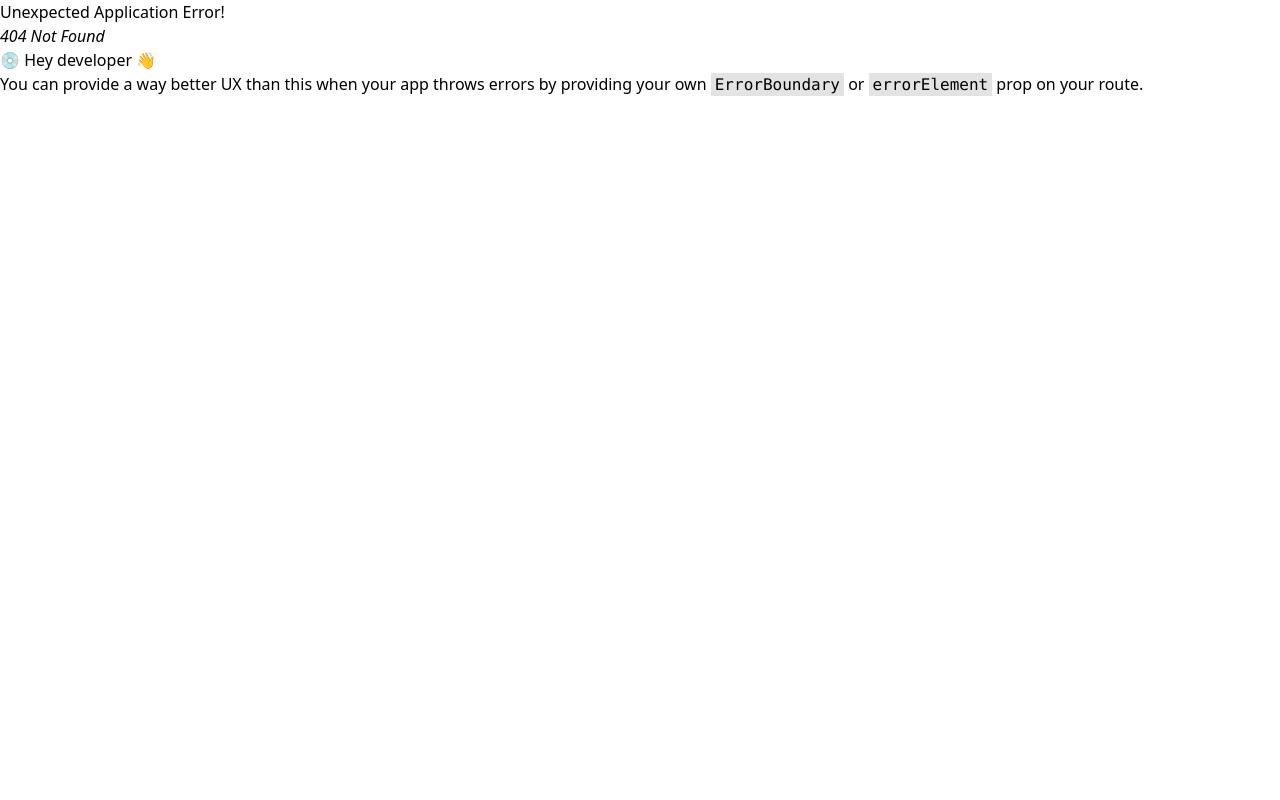
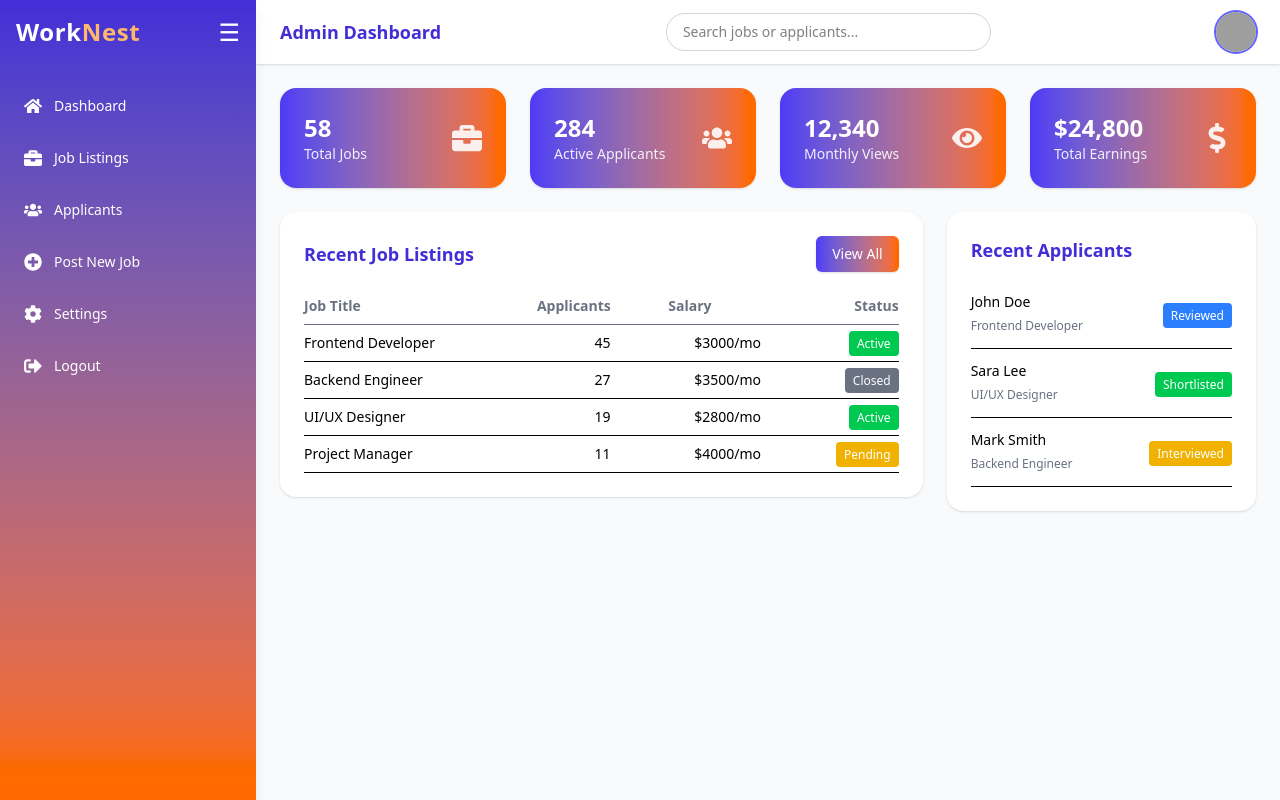
Before and after one commit to kavinduhasakelum/Job-listing-website, a React (Vite) app in the folder Frontend/: page /admin in a window 1280 px wide. Before the commit this address had no page. Built offline with nearby package versions, Linux system fonts and the light colour scheme; grey boxes are pictures that could not be loaded.

Commit message:
Add Admin Dashboard with WorkNest Theme Colors

```diff
--- a/Frontend/src/App.jsx
+++ b/Frontend/src/App.jsx
@@ -7,42 +7,27 @@ import SearchJob from "./pages/SearchJob";
 import RegisterLogin from "./pages/RegisterLogin";
 import JobPostForm from "./pages/JobPostForm";
 import ChatPage from "./pages/Chat";
-
+import AdminDashboard from "./pages/AdminDashboard";
 
 const router = createBrowserRouter([
   {
     path: "/",
-    element: <Root />,
+    element: <Root />,   // Main site layout (Navbar + Footer + <Outlet />)
     children: [
-      {
-        index: true,
-        element: <HomePage />,
-      },
-      {
-        path: "job",
-        element: <JobView />,
-      },
-      {
-        path: "jobs",
-        element: <SearchJob />,
-      },
-      {
-        path: "register",
-        element: <RegisterLogin />,
-      },
-      {
-        path: "postjob",
-        element: <JobPostForm />,
-      },
-      {
-        path: "search",
-        element: <SearchJob />,
-      },
-      {
-        path: "chat",
-        element: <ChatPage />,
-      },
+      { index: true, element: <HomePage /> },
+      { path: "job", element: <JobView /> },
+      { path: "jobs", element: <SearchJob /> },
+      { path: "register", element: <RegisterLogin /> },
+      { path: "postjob", element: <JobPostForm /> },
+      { path: "search", element: <SearchJob /> },
+      { path: "chat", element: <ChatPage /> },
     ],
+  },
+
+  // Independent Admin Dashboard route (no Root layout)
+  {
+    path: "/admin",
+    element: <AdminDashboard />,
   },
 ]);
 
--- /dev/null
+++ b/Frontend/src/pages/AdminDashboard.jsx
@@ -0,0 +1,230 @@
+import React, { useState } from "react";
+import {
+  FaHome,
+  FaUsers,
+  FaBriefcase,
+  FaPlusCircle,
+  FaCog,
+  FaSignOutAlt,
+  FaEye,
+  FaDollarSign,
+} from "react-icons/fa";
+
+// ====================== Sidebar ======================
+function Sidebar({ open, setOpen }) {
+  const menus = [
+    { title: "Dashboard", icon: <FaHome /> },
+    { title: "Job Listings", icon: <FaBriefcase /> },
+    { title: "Applicants", icon: <FaUsers /> },
+    { title: "Post New Job", icon: <FaPlusCircle /> },
+    { title: "Settings", icon: <FaCog /> },
+    { title: "Logout", icon: <FaSignOutAlt /> },
+  ];
+
+  return (
+    <div
+      className={`${
+        open ? "w-64" : "w-20"
+      } bg-gradient-to-b from-indigo-700 to-orange-500 text-white h-screen p-4 fixed transition-all duration-300 shadow-lg`}
+    >
+      <div className="flex justify-between items-center mb-10">
+        <h1 className={`text-2xl font-bold tracking-wide ${!open && "hidden"}`}>
+          <span className="text-white">Work</span>
+          <span className="text-orange-300">Nest</span>
+        </h1>
+
+        <button
+          onClick={() => setOpen(!open)}
+          className="text-white text-2xl focus:outline-none"
+        >
+          ☰
+        </button>
+      </div>
+
+      <ul className="space-y-4">
+        {menus.map((menu, i) => (
+          <li
+            key={i}
+            className="flex items-center gap-3 p-2 rounded-lg hover:bg-white/20 cursor-pointer transition"
+          >
+            <span className="text-lg">{menu.icon}</span>
+            <span className={`${!open && "hidden"} text-sm font-medium`}>
+              {menu.title}
+            </span>
+          </li>
+        ))}
+      </ul>
+    </div>
+  );
+}
+
+// ====================== Topbar ======================
+function Topbar() {
+  return (
+    <div className="w-full flex justify-between items-center bg-white shadow px-6 py-3">
+      <h2 className="font-semibold text-lg text-indigo-700">Admin Dashboard</h2>
+      <div className="relative w-1/3">
+        <input
+          type="text"
+          placeholder="Search jobs or applicants..."
+          className="w-full border border-gray-300 rounded-full px-4 py-2 text-sm focus:outline-none focus:ring-2 focus:ring-indigo-500"
+        />
+      </div>
+      <img
+        src="/assets/imgs/customer01.jpg"
+        alt="user"
+        className="w-10 h-10 rounded-full object-cover ring-2 ring-indigo-500"
+      />
+    </div>
+  );
+}
+
+// ====================== Card Component ======================
+function Card({ title, value, icon }) {
+  return (
+    <div className="bg-gradient-to-r from-indigo-600 to-orange-500 text-white p-6 rounded-2xl shadow hover:scale-[1.02] transition">
+      <div className="flex justify-between items-center">
+        <div>
+          <h2 className="text-2xl font-semibold">{value}</h2>
+          <p className="text-sm text-white/90">{title}</p>
+        </div>
+        <div className="text-3xl opacity-90">{icon}</div>
+      </div>
+    </div>
+  );
+}
+
+// ====================== Job Table ======================
+function JobTable() {
+  const jobs = [
+    { title: "Frontend Developer", applicants: 45, status: "Active", salary: "$3000/mo" },
+    { title: "Backend Engineer", applicants: 27, status: "Closed", salary: "$3500/mo" },
+    { title: "UI/UX Designer", applicants: 19, status: "Active", salary: "$2800/mo" },
+    { title: "Project Manager", applicants: 11, status: "Pending", salary: "$4000/mo" },
+  ];
+
+  return (
+    <div className="bg-white p-6 rounded-2xl shadow">
+      <div className="flex justify-between items-center mb-4">
+        <h2 className="text-lg font-semibold text-indigo-700">
+          Recent Job Listings
+        </h2>
+        <button className="bg-gradient-to-r from-indigo-600 to-orange-500 text-white px-4 py-2 rounded-md text-sm shadow">
+          View All
+        </button>
+      </div>
+
+      <table className="w-full text-sm">
+        <thead>
+          <tr className="text-left text-gray-500 border-b">
+            <th className="py-2">Job Title</th>
+            <th className="py-2">Applicants</th>
+            <th className="py-2">Salary</th>
+            <th className="py-2 text-right">Status</th>
+          </tr>
+        </thead>
+        <tbody>
+          {jobs.map((job, i) => (
+            <tr key={i} className="border-b hover:bg-indigo-50">
+              <td className="py-2 font-medium">{job.title}</td>
+              <td className="py-2 text-center">{job.applicants}</td>
+              <td className="py-2 text-center">{job.salary}</td>
+              <td className="py-2 text-right">
+                <span
+                  className={`px-2 py-1 rounded text-white text-xs ${
+                    job.status === "Active"
+                      ? "bg-green-500"
+                      : job.status === "Closed"
+                      ? "bg-gray-500"
+                      : "bg-yellow-500"
+                  }`}
+                >
+                  {job.status}
+                </span>
+              </td>
+            </tr>
+          ))}
+        </tbody>
+      </table>
+    </div>
+  );
+}
+
+// ====================== Applicants Table ======================
+function ApplicantsTable() {
+  const applicants = [
+    { name: "John Doe", position: "Frontend Developer", status: "Reviewed" },
+    { name: "Sara Lee", position: "UI/UX Designer", status: "Shortlisted" },
+    { name: "Mark Smith", position: "Backend Engineer", status: "Interviewed" },
+  ];
+
+  return (
+    <div className="bg-white p-6 rounded-2xl shadow">
+      <h2 className="text-lg font-semibold text-indigo-700 mb-4">
+        Recent Applicants
+      </h2>
+      <table className="w-full">
+        <tbody>
+          {applicants.map((a, i) => (
+            <tr key={i} className="hover:bg-indigo-50 border-b">
+              <td className="py-3">
+                <h4 className="text-sm font-medium">{a.name}</h4>
+                <span className="text-xs text-gray-500">{a.position}</span>
+              </td>
+              <td className="py-3 text-right">
+                <span
+                  className={`px-2 py-1 rounded text-white text-xs ${
+                    a.status === "Shortlisted"
+                      ? "bg-green-500"
+                      : a.status === "Reviewed"
+                      ? "bg-blue-500"
+                      : "bg-yellow-500"
+                  }`}
+                >
+                  {a.status}
+                </span>
+              </td>
+            </tr>
+          ))}
+        </tbody>
+      </table>
+    </div>
+  );
+}
+
+// ====================== Admin Dashboard ======================
+export default function AdminDashboard() {
+  const [open, setOpen] = useState(true);
+
+  return (
+    <div className="flex">
+      <Sidebar open={open} setOpen={setOpen} />
+      {/* Dynamic margin */}
+      <div
+        className={`flex-1 bg-gray-50 min-h-screen transition-all duration-300 ${
+          open ? "ml-64" : "ml-20"
+        }`}
+      >
+        <Topbar />
+
+        <div className="p-6 grid gap-6">
+          {/* Cards */}
+          <div className="grid grid-cols-1 sm:grid-cols-2 lg:grid-cols-4 gap-6">
+            <Card title="Total Jobs" value="58" icon={<FaBriefcase />} />
+            <Card title="Active Applicants" value="284" icon={<FaUsers />} />
+            <Card title="Monthly Views" value="12,340" icon={<FaEye />} />
+            <Card title="Total Earnings" value="$24,800" icon={<FaDollarSign />} />
+          </div>
+
+          {/* Tables */}
+          <div className="grid grid-cols-1 lg:grid-cols-3 gap-6">
+            <div className="lg:col-span-2">
+              <JobTable />
+            </div>
+            <ApplicantsTable />
+          </div>
+        </div>
+      </div>
+    </div>
+  );
+}
```
